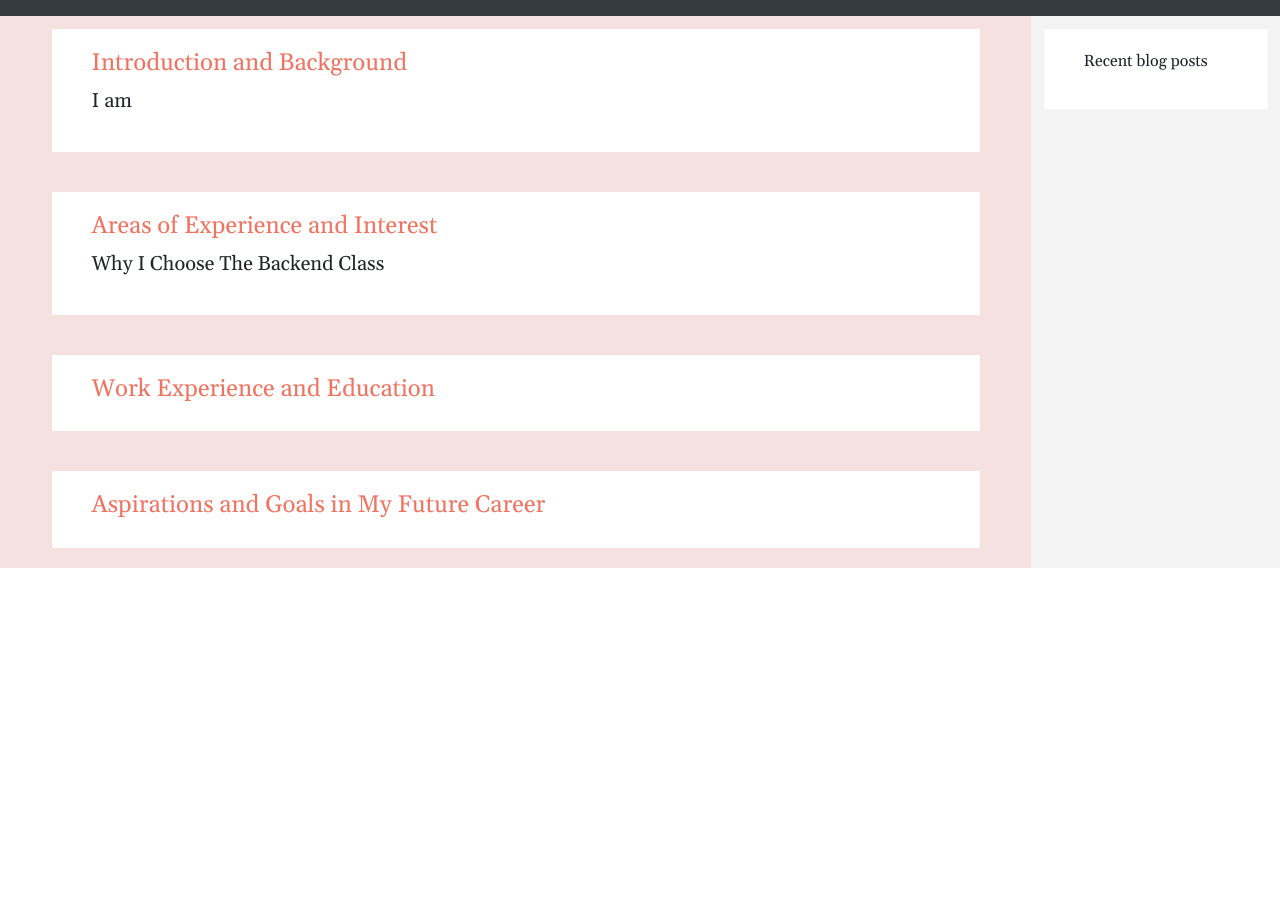
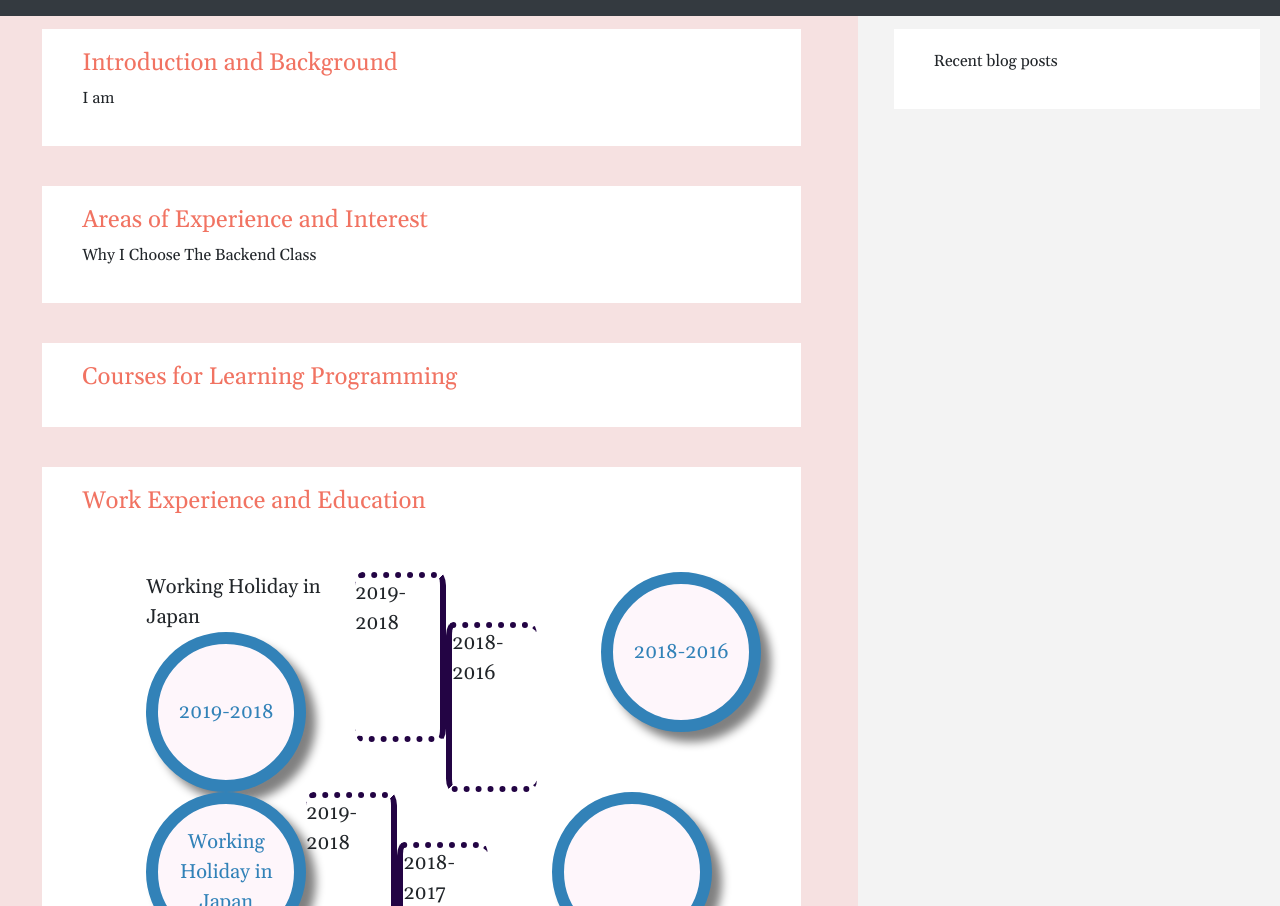
Before and after one commit to yayajojo/mayjhao.github.io, a plain HTML site: page may.html in a window 1280 px wide. Shown: the part 46-952 px from the top of the page. Before the commit the page ends 800 px from the top, so only its background shows below. Drawn offline with nearby package versions, Linux system fonts and the light colour scheme.

Commit message:
work experience pattern finished

```diff
--- a/css/custom.css
+++ b/css/custom.css
@@ -3,9 +3,15 @@ body {
   font-family: 'Gelasio', serif;
   font-size: 20px;
 }
-h4{
+
+p {
+  font-size: 1rem;
+}
+
+h4 {
   color: #f17362;
 }
+
 .navbar-brand {
   margin-left: 10rem;
 }
@@ -18,16 +24,13 @@ li>a:link {
   color: #3282b8;
 }
 
-
 li>a:visited {
   color: #2c7873;
 }
 
-
 li>a:hover {
   color: white;
 }
-
 
 li>a:active {
   color: #0000FF;
@@ -41,7 +44,7 @@ li>a:active {
 .flex-1 {
   flex-grow: 1;
   flex-shrink: 1;
-  flex-basis: 0%;
+  flex-basis: 20%;
   background-color: #f3f3f3;
 }
 
@@ -62,8 +65,54 @@ li>a:active {
 }
 
 .self_intro {
-  margin-top:20px;
+  margin-top: 20px;
 }
-.post{
-  font-size: 1rem;
+
+.work_experience {
+  display: flex;
+  flex-direction: column;
 }
+
+.work_record {
+  display: flex;
+  flex-direction: row;
+}
+
+.circle_div {
+  flex-grow: 3;
+  padding-left: 4rem;
+}
+
+.circle {
+  justify-content: center;
+  align-items: center;
+  height: 10rem;
+  width: 10rem;
+  border-radius: 50%;
+  border: 12px solid #3282b8;
+  background-color: #fef6fb;
+  text-align: center;
+  color:#3282b8;
+  display: flex;
+  box-shadow: 10px 10px 10px grey;
+}
+.line{
+
+  border-top: 6px dotted #230444;
+  border-bottom: 6px dotted #230444;
+  z-index: 1 ;
+  flex-grow: 3;
+  border-radius: 8%;
+}
+.left_line {
+  border-right: 6px solid #230444;
+  margin-bottom:50px;
+}
+
+.right_line {
+  border-left: 6px solid #230444;
+  margin-top: 50px;
+}
+.work_experience_title{
+  padding-bottom: 3rem;
+}
--- a/may.html
+++ b/may.html
@@ -74,8 +74,8 @@
 
   <!-- Begin page content -->
   <main role="main" class="flex-shrink-0">
-    <div class="flex-container">
-      <div class="flex-2">
+    <div class="flex-container row ">
+      <div class="flex-2 col-lg-8">
         <div class=" self_intro content" id="self_intro">
           <h4>Introduction and Background</h4>
           <p>
@@ -90,16 +90,74 @@
 
           </p>
         </div>
+        <div class=" content">
+          <h4>Courses for Learning Programming</h4>
+          <p>
+
+
+          </p>
+        </div>
         <div class=" content work_experience">
-          <h4>Work Experience and Education</h4>
+          <div class="work_experience_title">
+            <h4>Work Experience and Education</h4>
+          </div>
+          <div class="work_record">
+            <div class="circle_div">
+              <span>
+                Working Holiday in Japan
+              </span>
+              <div class="circle left_circle">
+                2019-2018
+              </div>
+            </div>
+            <div class="line left_line">
+              2019-2018
+            </div>
+            <div class="line right_line">
+              2018-2016
+            </div>
+            <div class="circle_div">
+              <div class="circle right_circle">
+              2018-2016
+              </div>
 
+            </div>
+          </div>
+          <div class="work_record">
+            <div class="circle_div">
+              <div class="circle left_circle">
+                <span>
+                  Working Holiday in Japan
+                </span>
+              </div>
+            </div>
+            <div class="line left_line">
+              2019-2018
+            </div>
+            <div class="line right_line">
+              2018-2017
+            </div>
+            <div class="circle_div">
+              <div class="circle right_circle">
+              </div>
+              <span>
+                Working Holiday in Japan
+              </span>
+            </div>
+          </div>
+          <div class="work_record">
+
+          </div>
+          <div class="work_record">
+
+          </div>
         </div>
         <div class=" content">
           <h4>Aspirations and Goals in My Future Career</h4>
 
         </div>
       </div>
-      <div class="item flex-1">
+      <div class="item flex-1 col-lg-4">
         <div class="content">
           <p class="post">Recent blog posts</p>
         </div>
```
